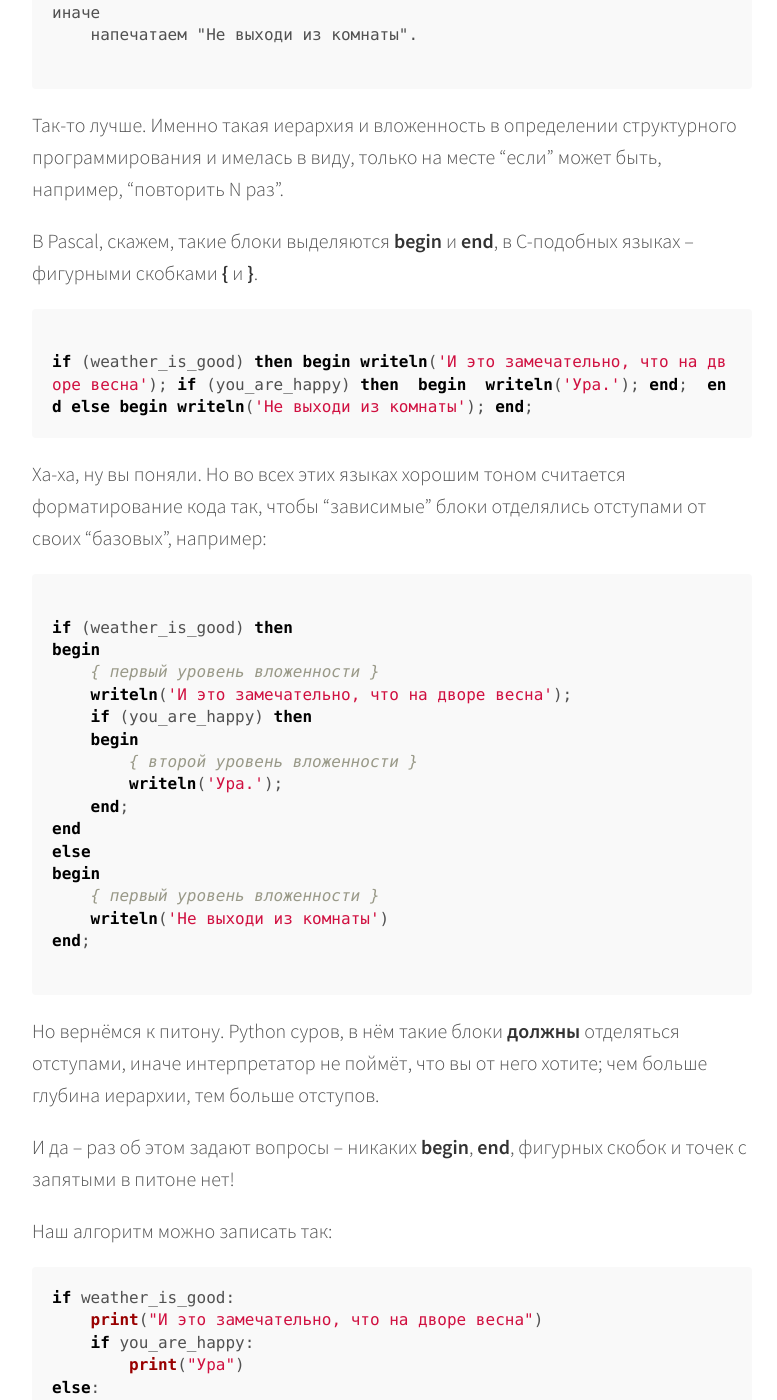
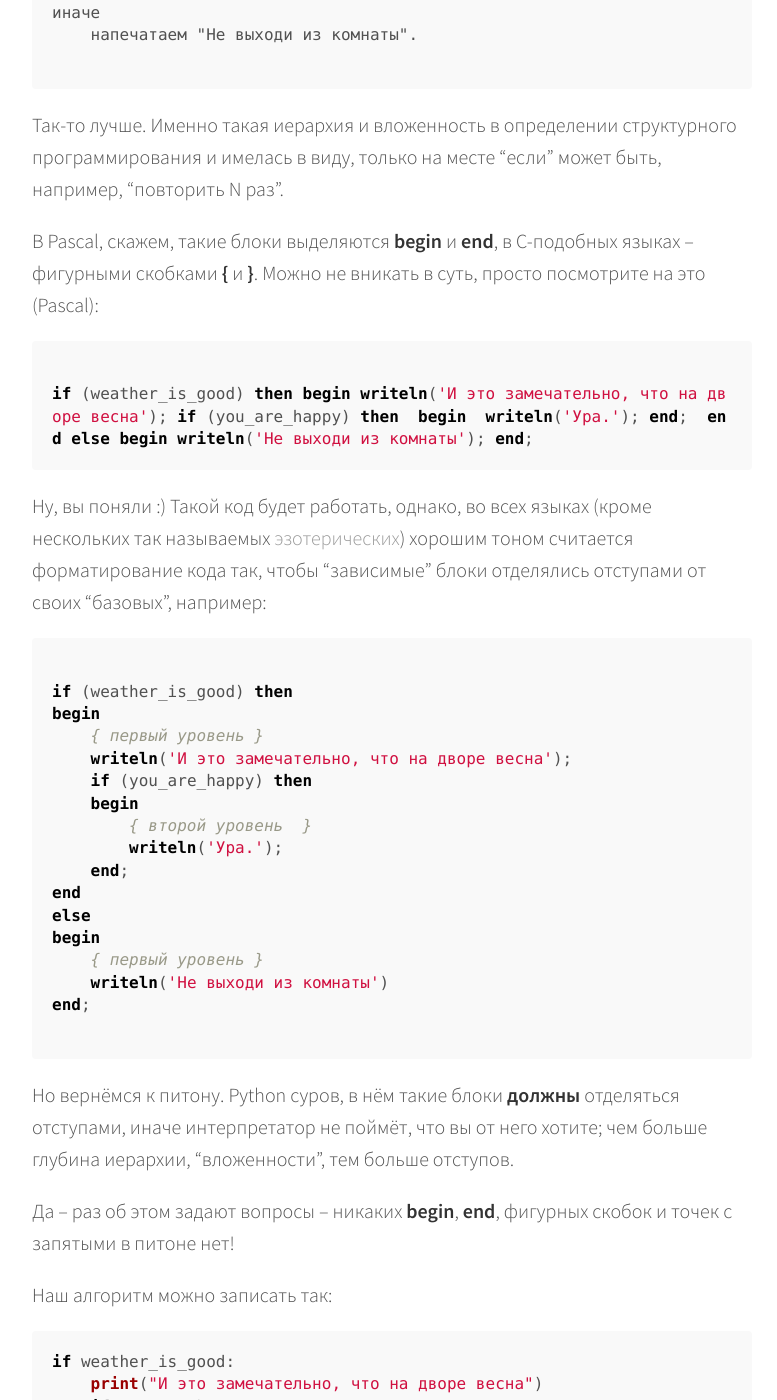
Before and after one commit to alexeyev/alexeyev.github.io, a Jekyll site: the page built from python-indents.md, in a window 1280 px wide and 1400 px high, scrolled down 926 px. Shown: the whole window, without its empty margins (248-1025 px from the left). Built offline with Jekyll 4.4.1, drawn with Linux system fonts in a browser that asks for light colours; some of the changed text lies outside the part shown.

Commit message:
Update python-indents.md

````diff
--- a/python-indents.md
+++ b/python-indents.md
@@ -34,39 +34,39 @@ title: Нежное введение в синтаксис питона: отс
 
 Так-то лучше. Именно такая иерархия и вложенность в определении структурного программирования и имелась в виду, только на месте "если" может быть, например, "повторить N раз".
 
-В Pascal, скажем, такие блоки выделяются **begin** и **end**, в C-подобных языках -- фигурными скобками **{** и **}**.
+В Pascal, скажем, такие блоки выделяются **begin** и **end**, в C-подобных языках -- фигурными скобками **{** и **}**. Можно не вникать в суть, просто посмотрите на это (Pascal):
 
 ```pascal
 
 if (weather_is_good) then begin writeln('И это замечательно, что на дворе весна'); if (you_are_happy) then  begin  writeln('Ура.'); end;  end else begin writeln('Не выходи из комнаты'); end;
 ```
 
-Ха-ха, ну вы поняли. Но во всех этих языках хорошим тоном считается форматирование кода так, чтобы "зависимые" блоки
+Ну, вы поняли :) Такой код будет работать, однако, во всех языках (кроме нескольких так называемых [эзотерических](https://ru.wikipedia.org/wiki/%D0%AD%D0%B7%D0%BE%D1%82%D0%B5%D1%80%D0%B8%D1%87%D0%B5%D1%81%D0%BA%D0%B8%D0%B9_%D1%8F%D0%B7%D1%8B%D0%BA_%D0%BF%D1%80%D0%BE%D0%B3%D1%80%D0%B0%D0%BC%D0%BC%D0%B8%D1%80%D0%BE%D0%B2%D0%B0%D0%BD%D0%B8%D1%8F)) хорошим тоном считается форматирование кода так, чтобы "зависимые" блоки
 отделялись отступами от своих "базовых", например:
 
 ```pascal
 
 if (weather_is_good) then
 begin
-    { первый уровень вложенности }
+    { первый уровень }
     writeln('И это замечательно, что на дворе весна');
     if (you_are_happy) then
     begin
-        { второй уровень вложенности }
+        { второй уровень  }
         writeln('Ура.');
     end;
 end
 else
 begin
-    { первый уровень вложенности }
+    { первый уровень }
     writeln('Не выходи из комнаты')
 end;
 
 ```
 
-Но вернёмся к питону. Python суров, в нём такие блоки **должны** отделяться отступами, иначе интерпретатор не поймёт, что вы от него хотите; чем больше глубина иерархии, тем больше отступов.
+Но вернёмся к питону. Python суров, в нём такие блоки **должны** отделяться отступами, иначе интерпретатор не поймёт, что вы от него хотите; чем больше глубина иерархии, "вложенности", тем больше отступов.
 
-И да -- раз об этом задают вопросы -- никаких **begin**, **end**, фигурных скобок и точек с запятыми в питоне нет!
+Да -- раз об этом задают вопросы -- никаких **begin**, **end**, фигурных скобок и точек с запятыми в питоне нет!
 
 Наш алгоритм можно записать так:
 
@@ -75,6 +75,7 @@ if weather_is_good:
     print("И это замечательно, что на дворе весна")
     if you_are_happy:
         print("Ура")
+    # иначе ничего не делаем
 else:
     print("Не выходи из комнаты")
 ```
````
